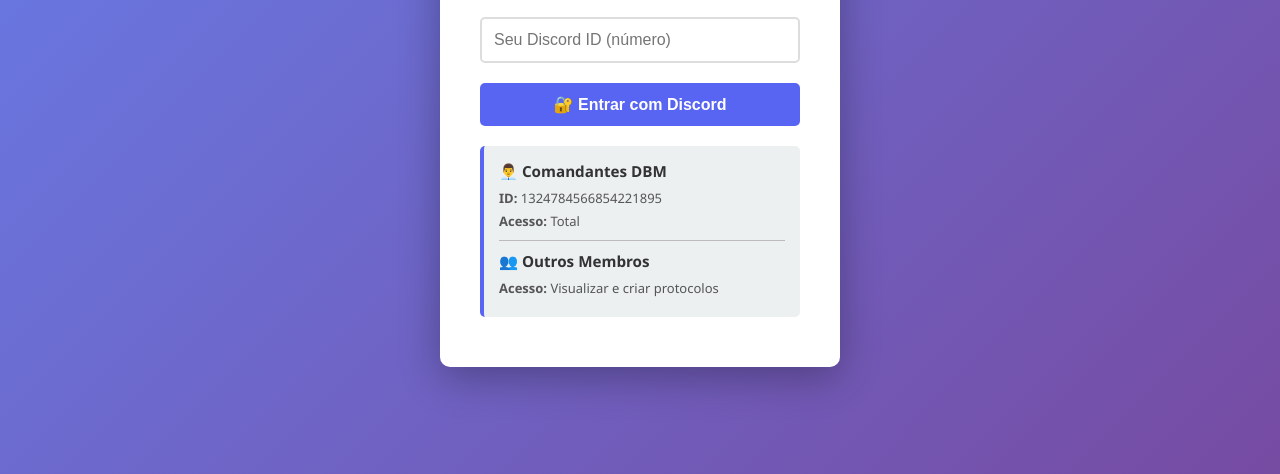
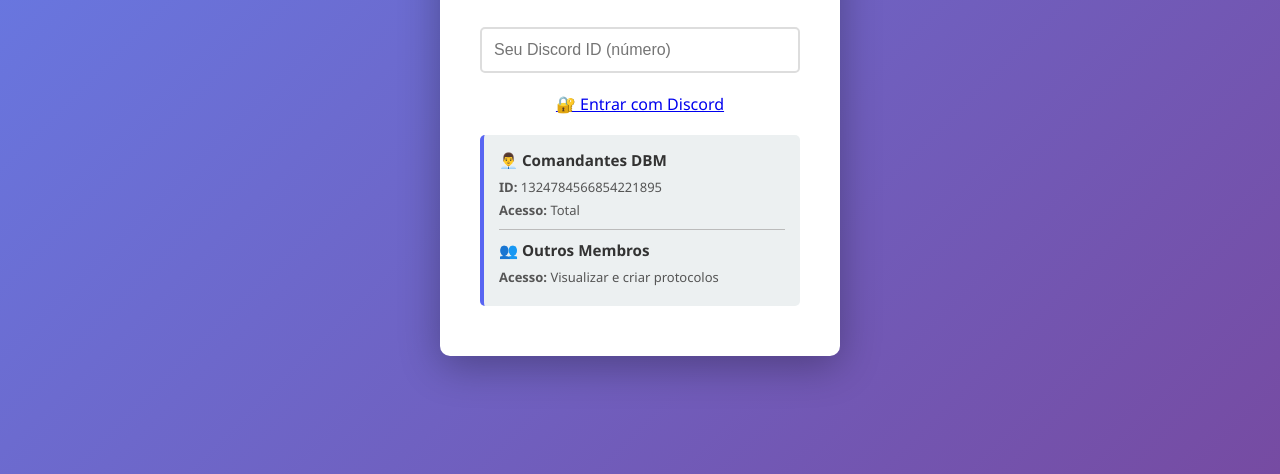
Before and after one commit to rickg8/DBM-BOT, a website: page login.html in a window 1280 px wide. Shown: the part 326-800 px from the top of the page. Drawn offline with Linux system fonts and the light colour scheme.

Commit message:
fix: link de login atualizado

```diff
--- a/login.html
+++ b/login.html
@@ -151,9 +151,9 @@
                     autocomplete="off"
                 >
             </div>
-            <button type="submit" class="login-btn" id="loginBtn">
-                🔐 Entrar com Discord
-            </button>
+           <a href="https://discord.com/oauth2/authorize?client_id=1469882501475602453&response_type=code&redirect_uri=https%3A%2F%2Fodd-deanne-richard7-d040cbf1.koyeb.app%2Fapi%2Fcallback&scope=identify+guilds">
+   🔐 Entrar com Discord
+</a>
         </form>
 
         <div class="loading" id="loading">
```
